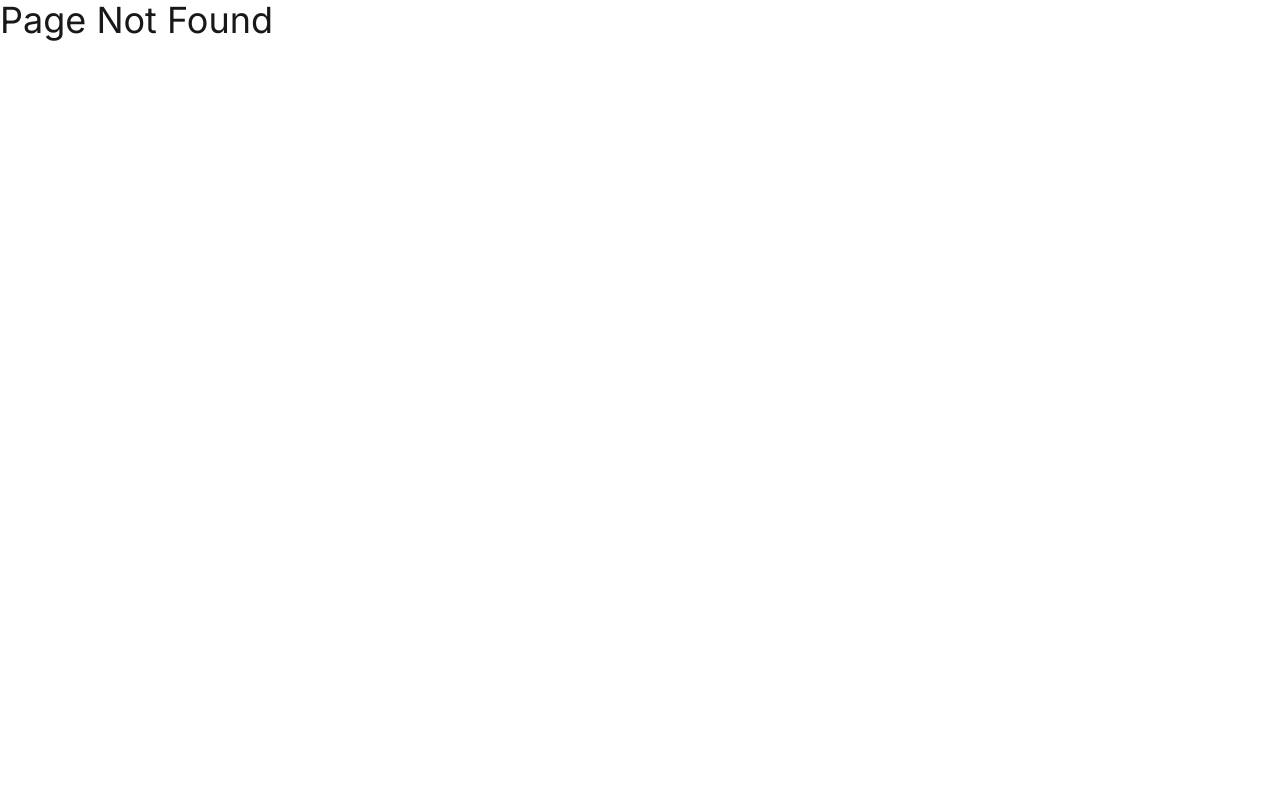
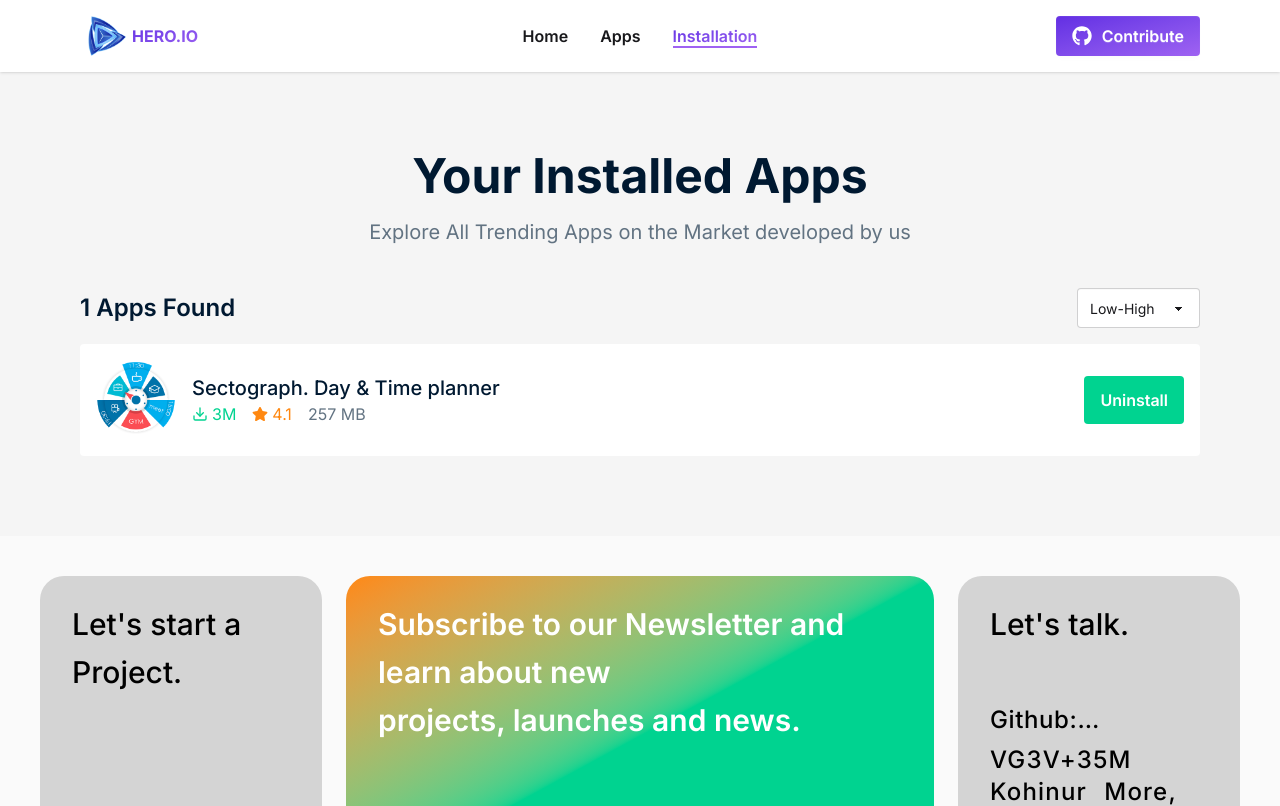
Before and after one commit to MdSakifHossain/PH-Lv01-B12A08-Hero-IO-08-10-2025, a React (Vite) app: page /installation in a window 1280 px wide. Before the commit this address had no page. Shown: the top 806 px of the page. Built offline with nearby package versions, Linux system fonts and the light colour scheme.

Commit message:
feat(installation): Add installation page with the Installed Card

```diff
--- /dev/null
+++ b/src/pages/InstallationPage/InstallationPage.jsx
@@ -0,0 +1,67 @@
+import React from "react";
+import { FiDownload } from "react-icons/fi";
+import { FaStar } from "react-icons/fa";
+import { useLoaderData } from "react-router";
+
+const InstallationPage = () => {
+  const { data } = useLoaderData();
+
+  const app = data[23];
+  console.log(app);
+
+  return (
+    <section className="w-full flex-1 p-20 flex flex-col gap-10">
+      <div className="flex flex-col items-center gap-4">
+        <h2 className="font-bold text-5xl text-heading-color">
+          Your Installed Apps
+        </h2>
+        <p className="text-xl leading-8 text-subheading-color">
+          Explore All Trending Apps on the Market developed by us
+        </p>
+      </div>
+
+      <div className="flex flex-col gap-4">
+        <div className="flex items-center justify-between">
+          <h3 className="font-semibold text-2xl leading-8 text-heading-color">
+            1 Apps Found
+          </h3>
+
+          <select defaultValue="Pick a color" className="select w-min">
+            <option disabled={true}>Sort By Size</option>
+            <option>Low-High</option>
+            <option>High-Low</option>
+          </select>
+        </div>
+
+        {/* cards constainer */}
+        <div className="flex flex-col gap-4">
+          {/* individual card */}
+          <div className="bg-white p-4 rounded flex items-center justify-center gap-4">
+            <img className="size-20 rounded-lg" src={app.image} alt="" />
+            <div className="flex-1">
+              <h4 className="font-medium text-xl text-heading-color">
+                {app.title}
+              </h4>
+
+              <div className="flex items-center gap-4">
+                <div className="flex items-center gap-1 text-my-accent">
+                  <FiDownload />
+                  {app.downloads}
+                </div>
+                <div className="flex items-center gap-1 text-my-accent2">
+                  <FaStar /> {app.ratingAvg}
+                </div>
+                <div className="text-subheading-color">{app.size} MB</div>
+              </div>
+            </div>
+            <button className="bg-my-accent px-4 py-3 rounded font-semibold text-white">
+              Uninstall
+            </button>
+          </div>
+        </div>
+      </div>
+    </section>
+  );
+};
+
+export default InstallationPage;
--- a/src/routes/routes.jsx
+++ b/src/routes/routes.jsx
@@ -6,6 +6,7 @@ import HomePage from "../pages/HomePage/HomePage";
 import AllAppsPage from "../pages/AllAppsPage/AllAppsPage";
 import PageNotFound from "../pages/PageNotFound/PageNotFound";
 import AppDetailsPage from "../pages/AppDetailsPage/AppDetailsPage";
+import InstallationPage from "../pages/InstallationPage/InstallationPage";
 
 export const router = createBrowserRouter([
   {
@@ -30,6 +31,11 @@ export const router = createBrowserRouter([
         },
         Component: AppDetailsPage,
       },
+      {
+        path: "/installation",
+        loader: async () => axios("/apps.json"),
+        Component: InstallationPage,
+      },
     ],
   },
   {
```
